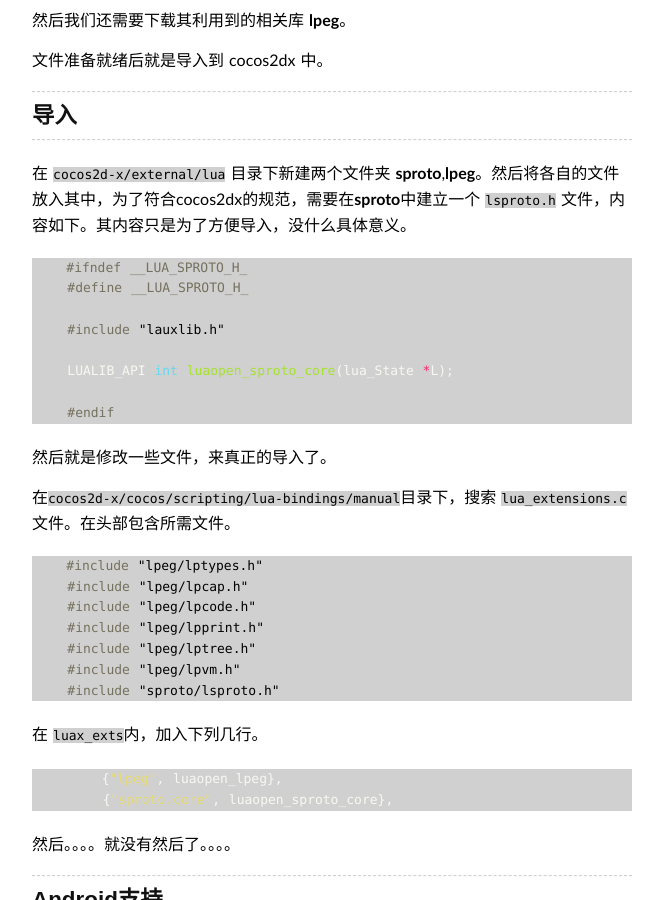
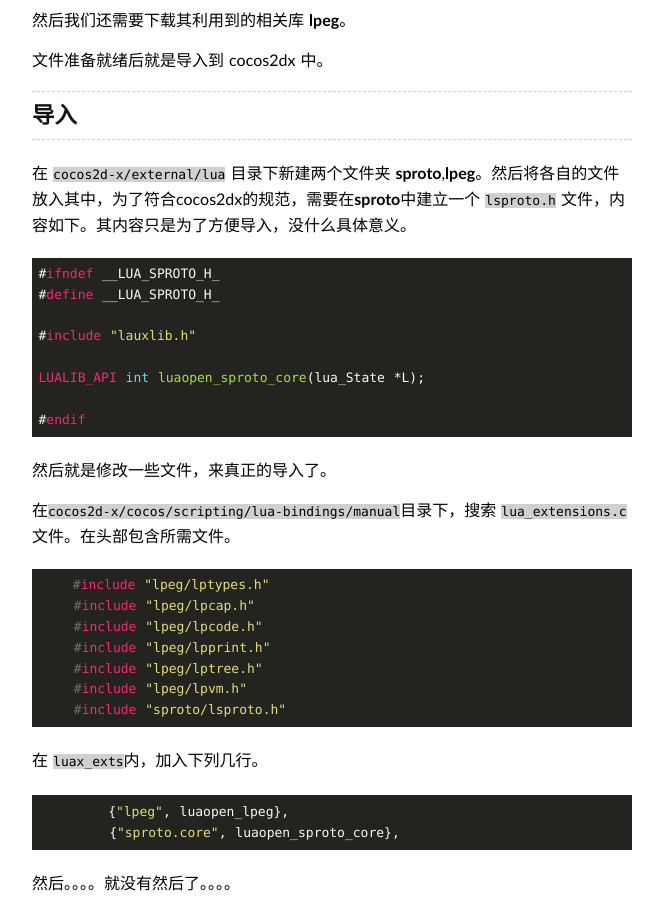
Before and after one commit to keyring/keyring.github.io, a Jekyll site: the page built from _posts/2014-09-01-cocos2dx-lua.md, in a window 1280 px wide and 900 px high, scrolled down 618 px. Shown: the whole window, without its empty margins (308-971 px from the left). Built offline with Jekyll 4.4.1, drawn with Linux system fonts in a browser that asks for light colours; some web fonts are replaced; Markdown is read by kramdown in place of the engine named in the settings; comment, search, counter and statistics services are not loaded; some of the changed lines change nothing that is shown.

Commit message:
。。。

```diff
--- a/_layouts/default.html
+++ b/_layouts/default.html
@@ -12,6 +12,12 @@
     <script type="text/javascript" src="/media/js/jquery-1.7.1.min.js"></script>
     <script src="/media/js/highlight.pack.js"></script>
 
+    <script type="text/javascript">
+    $(document).ready(function() {
+        $('pre code').each(function(i, block) {
+            hljs.highlightBlock(block);
+        });
+    });</script>
   </head>
 
     <script type="text/javascript">
--- a/_posts/2014-09-01-cocos2dx-lua.md
+++ b/_posts/2014-09-01-cocos2dx-lua.md
@@ -31,8 +31,6 @@
 
 在 `cocos2d-x/external/lua` 目录下新建两个文件夹 **sproto**,**lpeg**。然后将各自的文件放入其中，为了符合cocos2dx的规范，需要在**sproto**中建立一个 `lsproto.h` 文件，内容如下。其内容只是为了方便导入，没什么具体意义。
 
-{% highlight c %}
-
     #ifndef __LUA_SPROTO_H_
     #define __LUA_SPROTO_H_
 
@@ -42,7 +40,6 @@
 
     #endif
 
-{% endhighlight %}
 
 然后就是修改一些文件，来真正的导入了。
 
```
